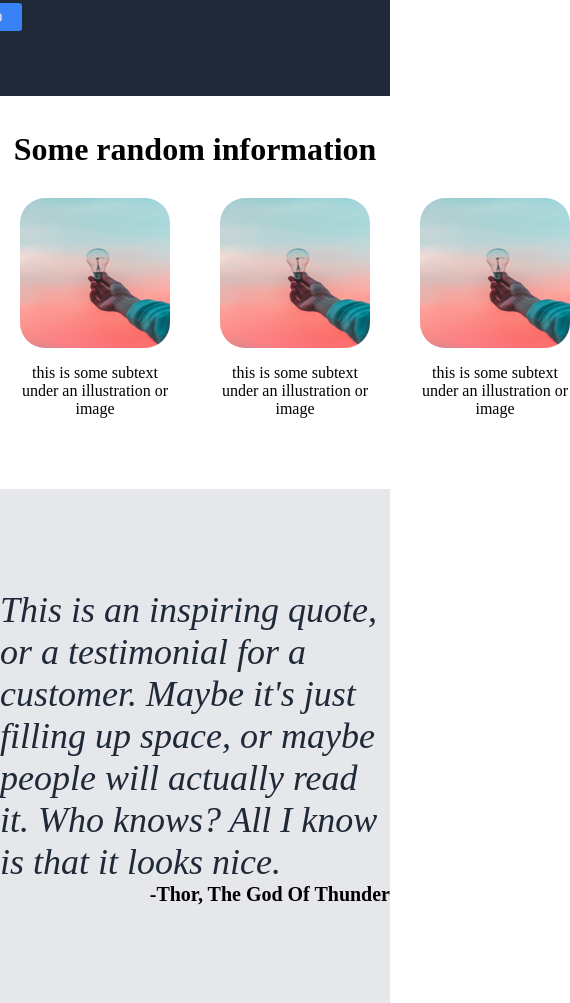
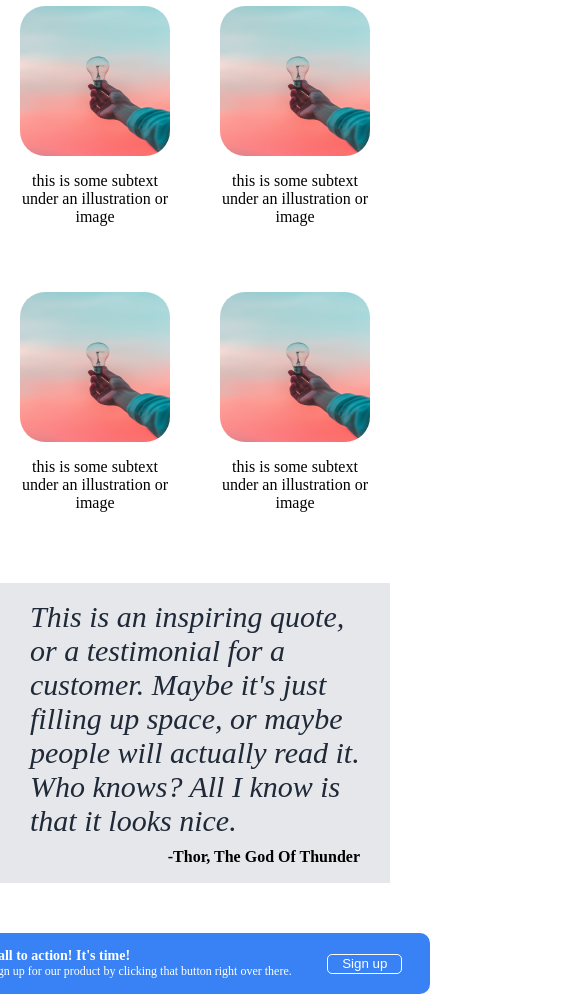
Before and after one commit to jesusvillalobosjr/Landing-Page, a plain HTML site: page index.html in a window 390 px wide. Shown: the part 491-1494 px from the top of the page, 570 px wide, since content can reach past the window. Drawn offline with Linux system fonts and the light colour scheme.

Commit message:
Add media querie for a max-width of 900 pixels on styles.css

```diff
--- a/styles.css
+++ b/styles.css
@@ -6,7 +6,8 @@
 
 .intro .intro-image{
     height: 200px;
-    width: 300px;
+    /* width: 300px; */
+    flex-basis: 300px;
     object-fit: fill;
 }
 
@@ -58,6 +59,7 @@ header .logo{
     color: white;
     display: flex;
     justify-content: center;
+    align-items: center;
     gap: 50px;
     padding: 65px 0;
 }
@@ -131,8 +133,10 @@ header .logo{
 .quote-and-author{
     display: flex;
     flex-direction: column;
-    width: 700px;
-    padding: 100px 0;
+    flex-basis: 700px;
+    height: 300px;
+    justify-content: center;
+    padding: 0px 30px;
 }
 
 .quote{
@@ -163,7 +167,7 @@ header .logo{
 .sign-up-pop-up{
     background-color: var(--button-color);
     display: flex;
-    width: 650px;
+    flex-basis: 650px;
     padding: 25px 50px;
     justify-content: space-around;
     align-items: center;
@@ -208,5 +212,89 @@ footer .copyright{
     padding: 25px 0;
 }
 
+@media (max-width : 900px){
+    /* Navbar */
+    .navbar ul{
+        font-size: 14px;
+        gap: 20px;
+    }
+
+    /* Introduction */
+
+    .intro{
+        padding: 25px 25px;
+    }
+
+    .intro .intro-info .info-title{
+        font-size: 40px;
+    }
+
+    .intro .intro-info .info-content{
+        font-size: 12px;
+    }
+
+    .intro .intro-info .info-sign-up{
+        padding: 2px 10px;
+    }
+
+    .intro .intro-info{
+        flex-shrink: 1;
+    }
+
+    .intro .intro-image{
+         flex-shrink: 1;
+         min-width: 200px;
+    }
+
+    /* Random Information */
+
+    .random-info-container h1{
+        font-size: 25px;
+    }
+
+    .random-info-container .images-and-captions{
+        flex-wrap: wrap;
+        justify-content: center;
+    }
+
+    /* Quote */
+    .quote-and-author{
+        flex-shrink: 1;
+        gap: 10px;
+    }
+
+    .quote-and-author .quote{
+        font-size: 30px;
+    }
+
+    .quote-and-author .author{
+        font-size: 16px;
+    }
+
+    /* Pop Up */
+    .sign-up-pop-up-container{
+
+    }
+
+    .sign-up-pop-up{
+        padding: 15px 10px;
+        justify-content: space-around;
+        min-width: 450px;
+    }
+
+    .sign-up-pop-up .pop-up-button{
+        width: 75px;
+        height: 20px;
+    }
+
+    .sign-up-pop-up .pop-up-title-and-description .pop-up-title{
+        font-size: 14px;
+    }
+
+    .sign-up-pop-up .pop-up-title-and-description .pop-up-description{
+        font-size: 12px;
+    }
+}
+
 /* https://unsplash.com/photos/fIq0tET6llw
  https://unsplash.com/photos/sf_1ZDA1YFw */
```
